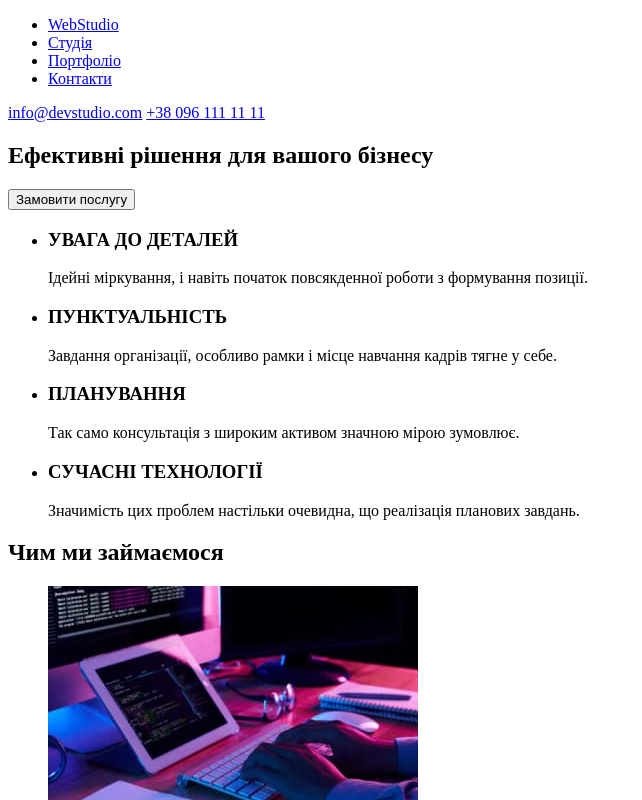
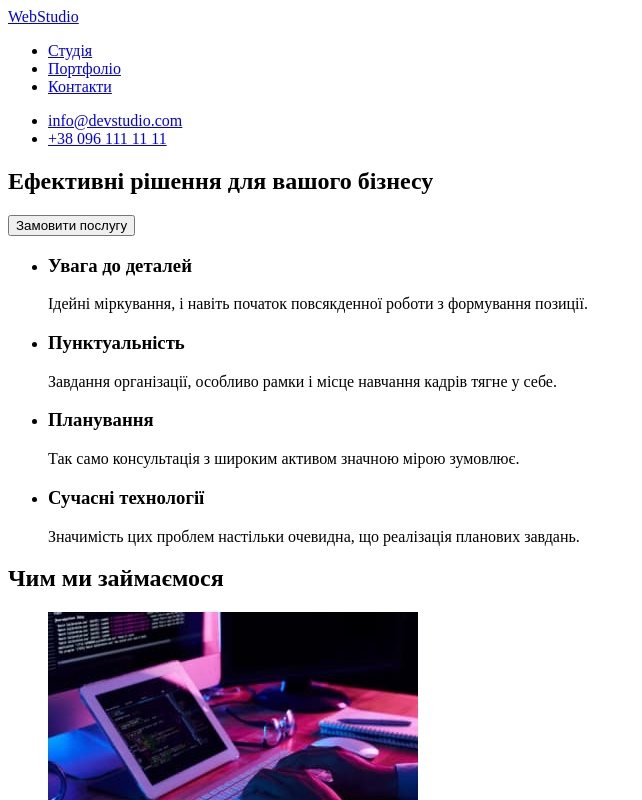
Before and after one commit to Inessa17/goit-markup-hw-01, a plain HTML site: page index.html in a window 1280 px wide. Shown: the top 800 px of the page, without its empty margins (0-642 px from the left). Drawn offline with Linux system fonts and the light colour scheme.

Commit message:
Update html file-corrections

```diff
--- a/index.html
+++ b/index.html
@@ -1,5 +1,5 @@
 <!DOCTYPE html>
-<html lang="en">
+<html lang="uk">
 <head>
     <meta charset="UTF-8">
     <meta http-equiv="X-UA-Compatible" content="IE=edge">
@@ -10,15 +10,17 @@
     <!-- HEADER -->
     <header>
         <nav>
+            <a href="#">WebStudio</a>
             <ul>
-                <li><a href="#">WebStudio</a></li>
                 <li><a href="#">Студія</a></li>
                 <li><a href="#">Портфоліо</a></li>
                 <li><a href="#">Контакти</a></li>
             </ul>
         </nav>
-        <a href="mailto:info@devstudio.com">info@devstudio.com</a>
-        <a href="tel:+380961111111">+38 096 111 11 11</a>
+        <ul>
+            <li><a href="mailto:info@devstudio.com">info@devstudio.com</a></li>
+            <li><a href="tel:+380961111111">+38 096 111 11 11</a></li>
+        </ul>
     </header>
     <main>
         <!-- HERO -->
@@ -28,22 +30,22 @@
         </section>
         <!-- OUR BENEFITS-->
         <section class="benefits">
+            <h2 hidden>Переваги</h2>
             <ul>
                 <li>
-                    <h2 hidden>Переваги</h2>
-                    <h3>УВАГА ДО ДЕТАЛЕЙ</h3>
+                    <h3>Увага до деталей</h3>
                     <p>Ідейні міркування, і навіть початок повсякденної роботи з формування позиції.</p>
                 </li>
                 <li>
-                    <h3>ПУНКТУАЛЬНІСТЬ</h3>
+                    <h3>Пунктуальність</h3>
                     <p>Завдання організації, особливо рамки і місце навчання кадрів тягне у себе.</p>
                 </li>
                 <li>
-                    <h3>ПЛАНУВАННЯ</h3>
+                    <h3>Планування</h3>
                     <p>Так само консультація з широким активом значною мірою зумовлює.</p>
                 </li>
                 <li>
-                    <h3>СУЧАСНІ ТЕХНОЛОГІЇ</h3>
+                    <h3>Сучасні технології</h3>
                     <p>Значимість цих проблем настільки очевидна, що реалізація планових завдань.</p>
                 </li>
             </ul>
@@ -92,10 +94,9 @@
     </main>
     <!-- FOOTER -->
     <footer>
-        <h2 hidden>Контакти</h2>
+        <a href="#">WebStudio</a>
         <address>
                 <ul>
-                    <li><a href="#">WebStudio</a></li>
                     <li><a href="https://goo.gl/maps/G85cK65bw4opuVoQ9" target=“_blank” rel=“noreferrer noopener nofollow”>
                     м.Київ, пр-т Лесі Українки, 26</a></li>
                     <li><a href="mailto:info@devstudio.com">info@devstudio.com</a></li>
```
